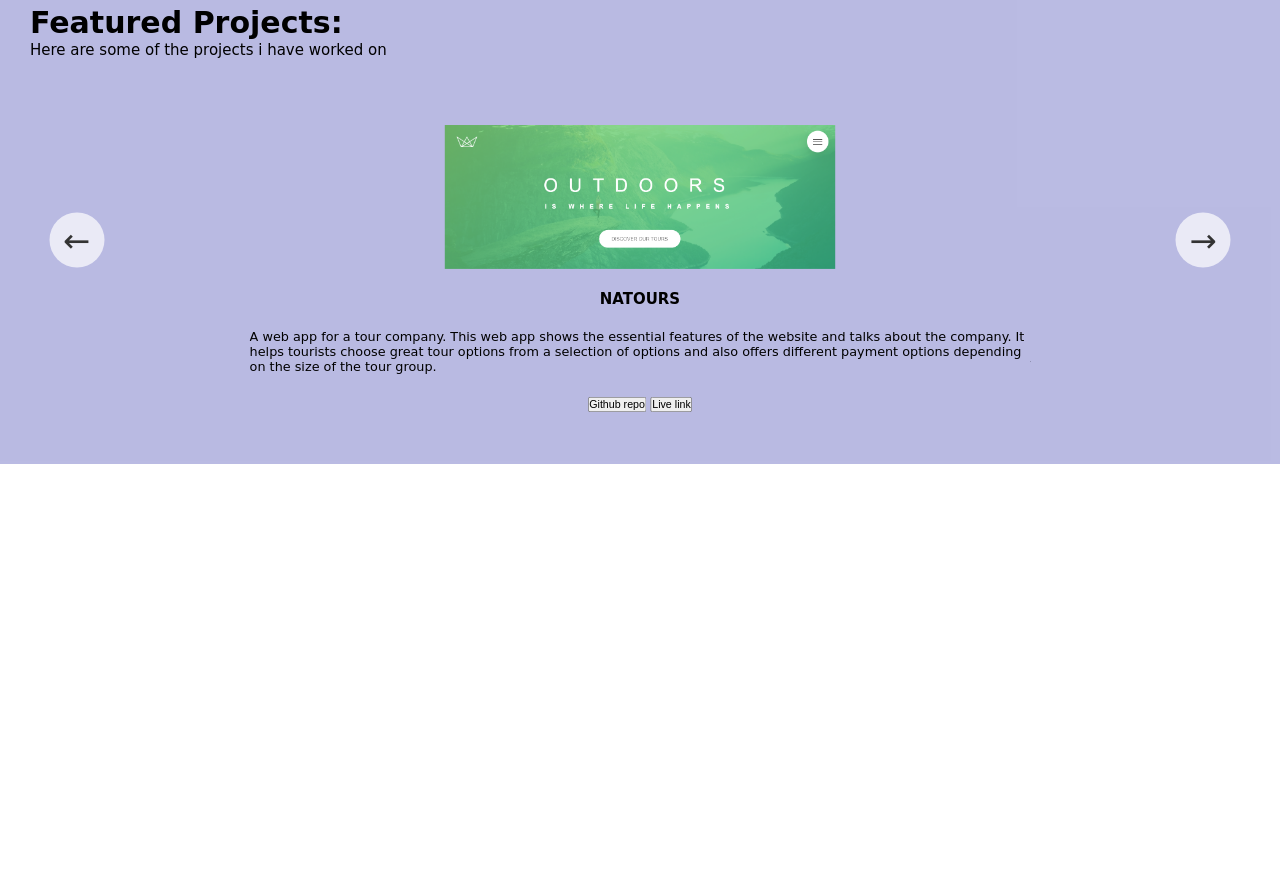
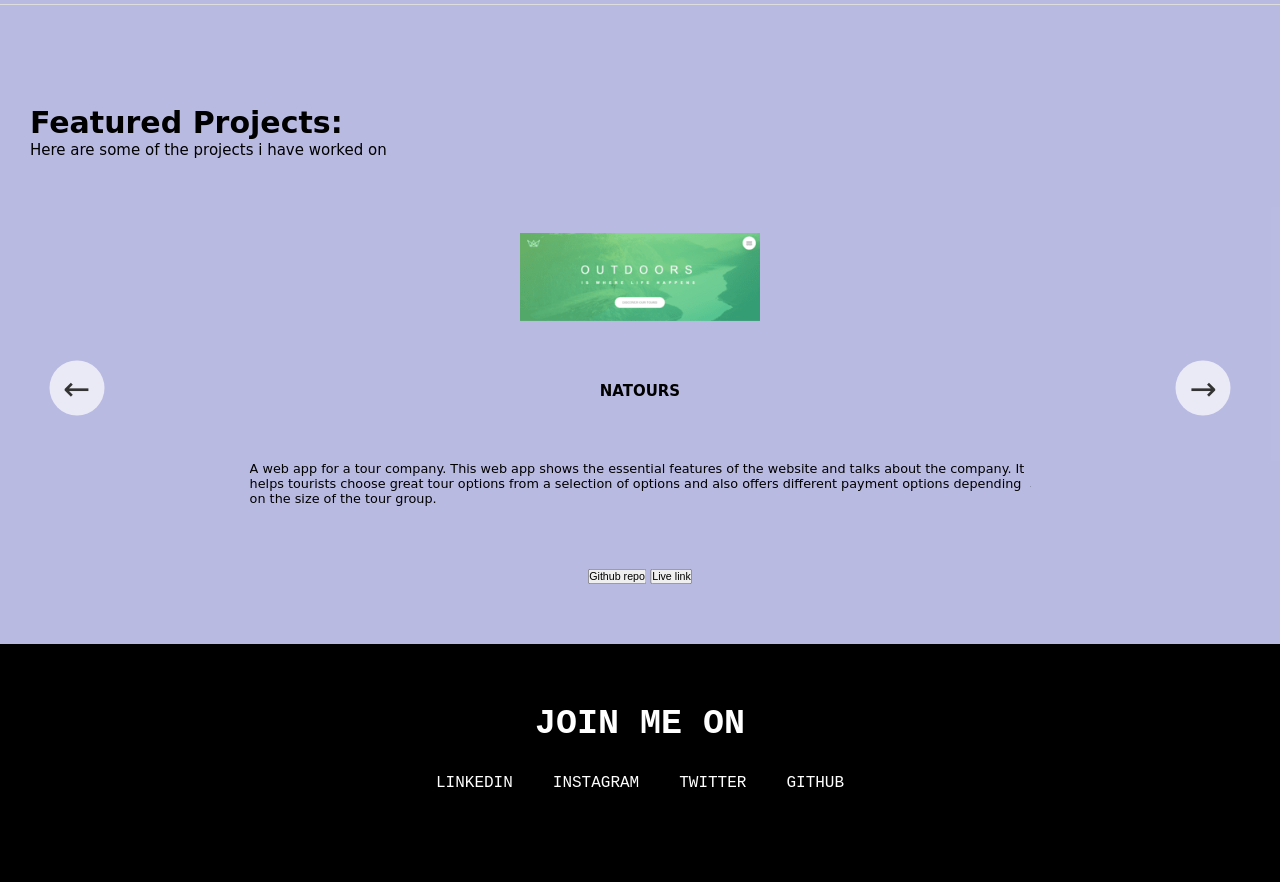
Before and after one commit to Ade-folami/Portfolio, a website built with Parcel: page index.html in a window 1280 px wide. Shown: the part 2080-2962 px from the top of the page. Before the commit the page ends 2544 px from the top, so only its background shows below. Built offline with nearby package versions, Linux system fonts and the light colour scheme.

Commit message:
added footer and chaged some sections

```diff
--- a/css/style.css
+++ b/css/style.css
@@ -178,16 +178,19 @@ body {
 .section__about-heading {
   color: black;
   font-family: cursive;
+  padding: 1rem;
 }
 .section__about-paragraph {
   font-family: verdana;
   display: inline-block;
+  padding: 2rem;
 }
 .section__about-skills {
   display: grid;
   grid-template-columns: 1fr 1fr;
   gap: 1rem;
   justify-content: space-around;
+  padding: 2rem;
 }
 .section__about-skills--heading-primary {
   font-size: 3rem;
@@ -252,7 +255,7 @@ body {
 
 .section__projects {
   padding: 6rem auto;
-  height: 70vh;
+  height: 80vh;
   font-family: cursive;
   position: relative;
   transition: all 0.3s;
@@ -281,9 +284,6 @@ body {
   justify-content: space-between;
   align-items: center;
   transition: all 1s;
-}
-.section__projects-project--item-image {
-  width: 50%;
 }
 
 .slider__btn {
@@ -316,6 +316,33 @@ body {
   transform: translate(50%, -50%);
 }
 
+.footer {
+  background-color: #000;
+  color: #fff;
+  font-family: monospace;
+  padding: 6rem;
+  display: flex;
+  flex-direction: column;
+  justify-content: space-around;
+  align-items: center;
+}
+
+.footer__heading {
+  font-size: 3.5rem;
+}
+.footer__links {
+  list-style: none;
+  display: flex;
+  justify-content: space-between;
+  padding: 1rem;
+}
+.footer__links-link {
+  padding: 2rem;
+}
+.footer__link {
+  text-decoration: none;
+  color: #fff;
+}
 .sticky {
   display: flex;
   justify-content: space-around;
--- a/index.html
+++ b/index.html
@@ -192,7 +192,7 @@
         <div class="section__projects-projects">
           <div class="section__projects-project--item project">
             <img
-              src="images/natours.png"
+              src="images/natours 1.png"
               alt="Project image"
               class="section__projects-project--item-image"
             />
@@ -211,7 +211,7 @@
           </div>
           <div class="section__projects-project--item project">
             <img
-              src="images/bank app.png"
+              src="images/bank app1.png"
               alt="Project image"
               class="section__projects-project--item-image"
             />
@@ -229,7 +229,7 @@
           </div>
           <div class="section__projects-project--item project">
             <img
-              src="images/guessing games.png"
+              src="images/guessing games 1.png"
               alt="Project image"
               class="section__projects-project--item-image"
             />
@@ -250,7 +250,7 @@
           </div>
           <div class="section__projects-project--item project">
             <img
-              src="images/real estate.png"
+              src="images/real estate 1.png"
               alt="Project image"
               class="section__projects-project--item-image"
             />
@@ -274,6 +274,23 @@
         <button class="slider__btn slider__btn--left">&larr;</button>
         <button class="slider__btn slider__btn--right">&rarr;</button>
       </section>
+      <footer class="footer">
+        <h3 class="footer__heading">JOIN ME ON</h3>
+        <div class="footer__links">
+          <li class="footer__links-link">
+            <a href="#" class="footer__link">LINKEDIN</a>
+          </li>
+          <li class="footer__links-link">
+            <a href="#" class="footer__link">INSTAGRAM</a>
+          </li>
+          <li class="footer__links-link">
+            <a href="#" class="footer__link">TWITTER</a>
+          </li>
+          <li class="footer__links-link">
+            <a href="#" class="footer__link">GITHUB</a>
+          </li>
+        </div>
+      </footer>
 
       <div class="modal hidden">
         <button class="btn--close-modal">&times;</button>
```
Also changed, not shown: dist/bank app1.fce1f811.png (added), dist/guessing games 1.92241147.png (added), dist/index.html, dist/natours 1.ef9e3eb4.png (added), dist/real estate 1.d40444dc.png (added), dist/web-programming.928cd8ec.png (added), images/bank app1.png (added), images/guessing games 1.png (added), images/natours 1.png (added), images/real estate 1.png (added), images/web-programming.png (added), 2 other files.
